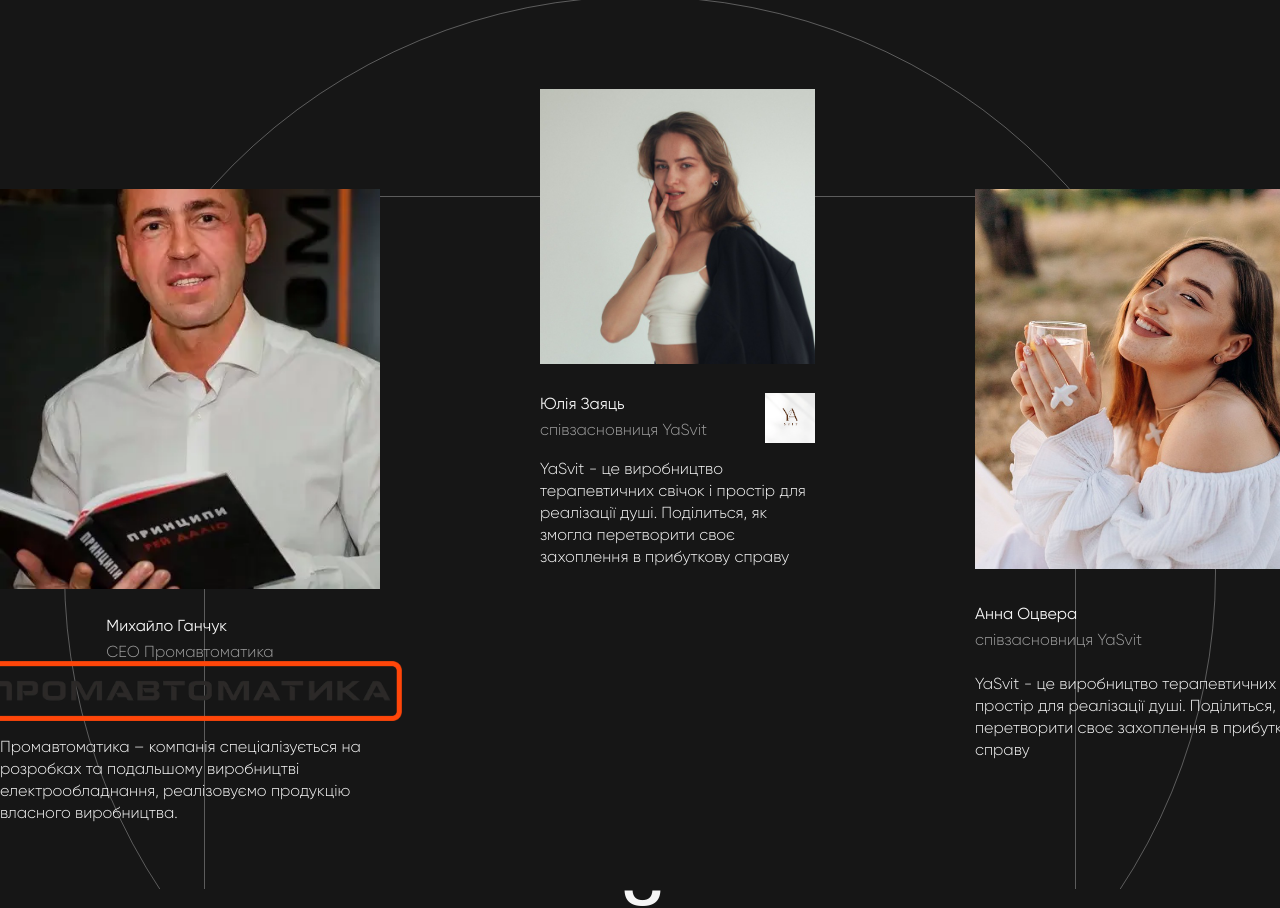
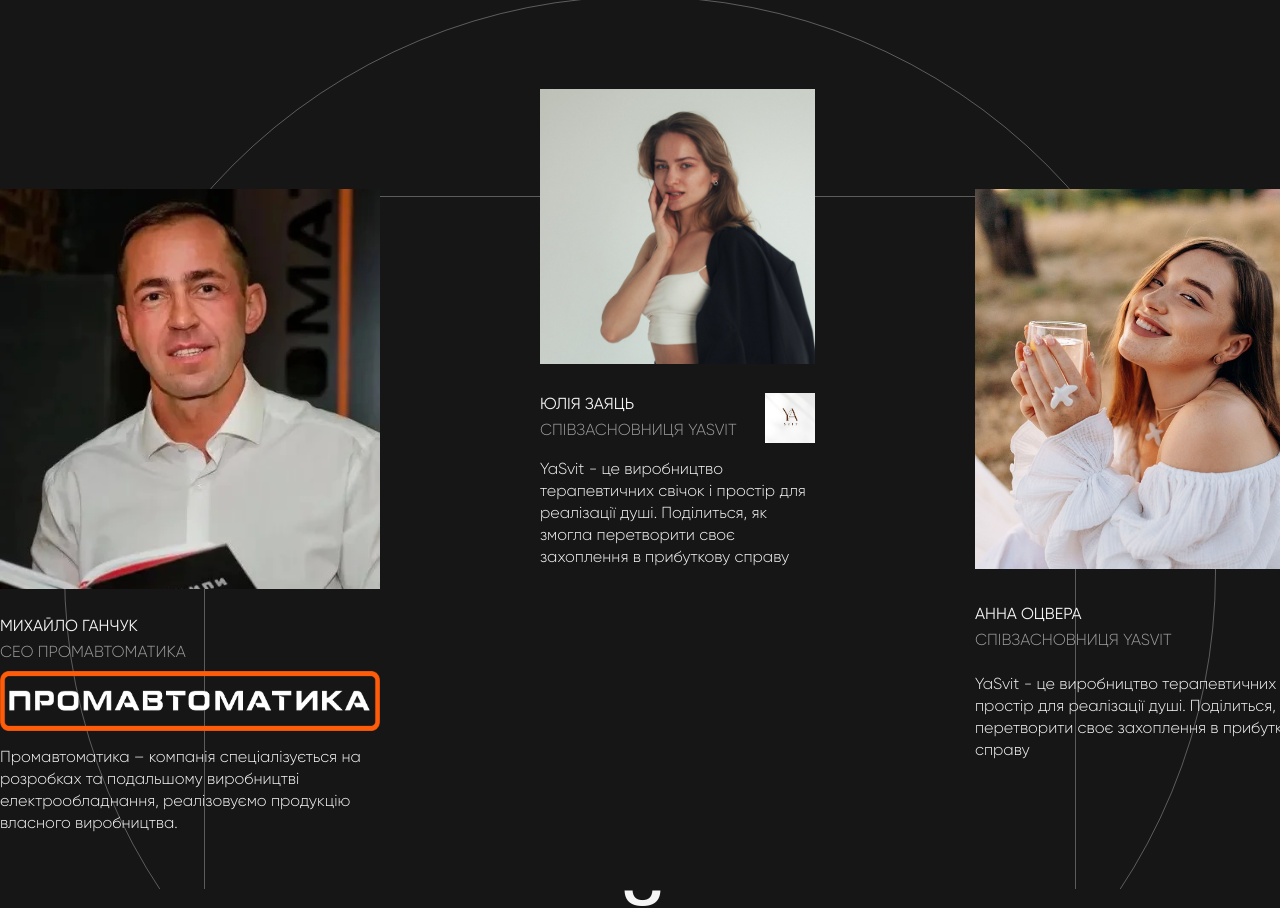
Before and after one commit to usl-vinnytsia/po-deal-24, a React (Create React App) app: page / in a window 1280 px wide. Shown: the part 4188-5096 px from the top of the page. Built offline with nearby package versions, Linux system fonts and the light colour scheme.

Commit message:
more fixes in speaker

```diff
--- a/src/components/SpeakersSlider/SpeakersSlider.jsx
+++ b/src/components/SpeakersSlider/SpeakersSlider.jsx
@@ -1,6 +1,9 @@
 import React, { useRef, useState } from 'react';
 import speakersData from '../../speakers-data.json';
 import "./SpeakersSlider.scss"
+
+import misha from '../../images/hanchuk.webp';
+import pa from '../../images/prom.webp';
 
 const CARD_WIDTH = 380;
 const CARD_GAP = 160;
@@ -8,9 +11,6 @@
 
 
 export const SpeakersSlider = () => {
-  const misha = '/speakers_logos/hanchuk.webp';
-  const pa = '/partner_logos/prom.webp';
-
   const scrollContainerRef = useRef(null);
   const [isDragging, setIsDragging] = useState(false);
   const [startX, setStartX] = useState(0);
--- a/src/components/SpeakersSlider/SpeakersSlider.scss
+++ b/src/components/SpeakersSlider/SpeakersSlider.scss
@@ -101,6 +101,7 @@
       flex-direction: column;
       align-items: start;
       gap: 5px;
+      text-transform: uppercase;
     }
 
     &--logo {
@@ -123,6 +124,7 @@
     margin-top: 15px;
     text-align: start;
     pointer-events: none;
+    // text-transform: uppercase;
   }
 
   &__link {
@@ -171,4 +173,10 @@
 
 #misha {
   flex-direction: column;
+  align-items: start;
+  gap: 10px;
+
+  & img {
+    width: 380px;
+  }
 }
--- a/src/speakers-data.json
+++ b/src/speakers-data.json
@@ -54,17 +54,6 @@
             "description": "«Lord of Boards» – це магазин настільних ігор, який з любов’ю створила дружня сім’я. Поділиться, як змогла перетворити своє захоплення в прибуткову справу",
             "personal_media": "https://www.instagram.com/viktoriya_kozumliak?igsh=MWN0bnNqd3VlMTFycQ==",
             "link": "https://lordofboards.com.ua/o-nas/"
-        },
-        {
-            "id": 6,
-            "title": "Михайло Ганчук",
-            "image": "partner_logos/prom.webp",
-            "person_image": "speakers_logos/hanchuk.webp",
-            "type": "",
-            "position": "CЕО Промавтоматика",
-            "description": "Промавтоматика – компанія спеціалізується на розробках та подальшому виробництві електрообладнання, реалізовуємо продукцію власного виробництва.",
-            "personal_media": "https://www.instagram.com/mykhailoganchuk?igsh=ZGFudzFja2poaTB1",
-            "link": "https://www.pa.ua/"
         },
         {
             "id": 7,
```
Also changed, not shown: src/images/hanchuk.webp (added), src/images/prom.webp (added).
